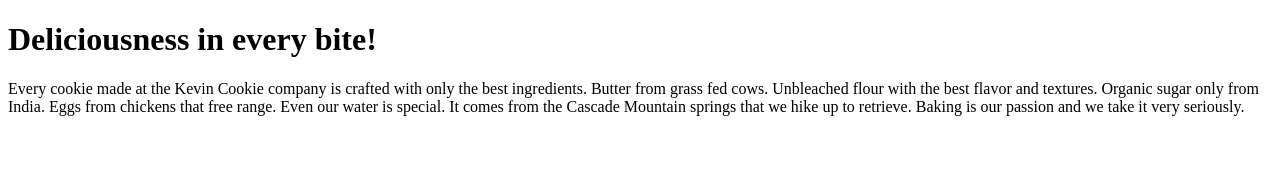
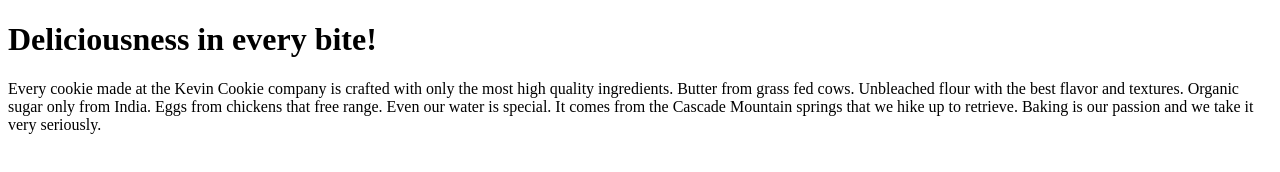
Before and after one commit to Mango2486/GitTest, a plain HTML site: page index.htm in a window 1280 px wide. Drawn offline with Linux system fonts and the light colour scheme.

Commit message:
text update

```diff
--- a/index.htm
+++ b/index.htm
@@ -3,7 +3,7 @@
 <body>
 
 <h1>Deliciousness in every bite!</h1>
-<p>Every cookie made at the Kevin Cookie company is crafted with only the best ingredients. Butter from grass fed cows. Unbleached flour with the best flavor and textures. Organic sugar only from India. Eggs from chickens that free range. Even our water is special. It comes from the Cascade Mountain springs that we hike up to retrieve. Baking is our passion and we take it very seriously.</p>
+<p>Every cookie made at the Kevin Cookie company is crafted with only the most high quality ingredients. Butter from grass fed cows. Unbleached flour with the best flavor and textures. Organic sugar only from India. Eggs from chickens that free range. Even our water is special. It comes from the Cascade Mountain springs that we hike up to retrieve. Baking is our passion and we take it very seriously.</p>
 
 </body>
 </html>
```
